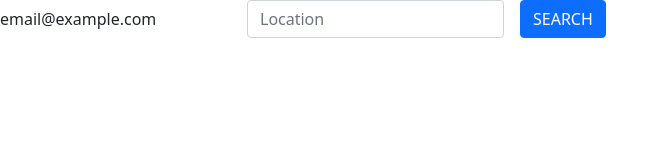
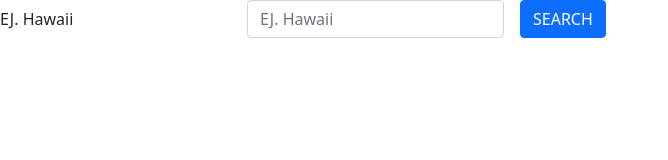
Before and after one commit to widzthedvloper/weatherApp, a plain HTML site: page index.html in a window 1280 px wide. Shown: the whole page, without its empty margins (0-668 px from the left). Drawn offline with nearby package versions, Linux system fonts and the light colour scheme.

Commit message:
Add new placeholder

```diff
--- a/index.html
+++ b/index.html
@@ -11,11 +11,11 @@
   <form class="row g-3">
   <div class="col-auto">
     <label for="staticLocation" class="visually-hidden">Location</label>
-    <input type="text" readonly class="form-control-plaintext" id="staticLocation" value="email@example.com">
+    <input type="text" readonly class="form-control-plaintext" id="staticLocation" value="EJ. Hawaii">
   </div>
   <div class="col-auto">
     <label for="inputLocation" class="visually-hidden">Password</label>
-    <input type="text" class="form-control" id="inputLocation" placeholder="Location">
+    <input type="text" class="form-control" id="inputLocation" placeholder="EJ. Hawaii">
   </div>
   <div class="col-auto">
     <button type="button" class="btn btn-primary mb-3">SEARCH</button>
```
